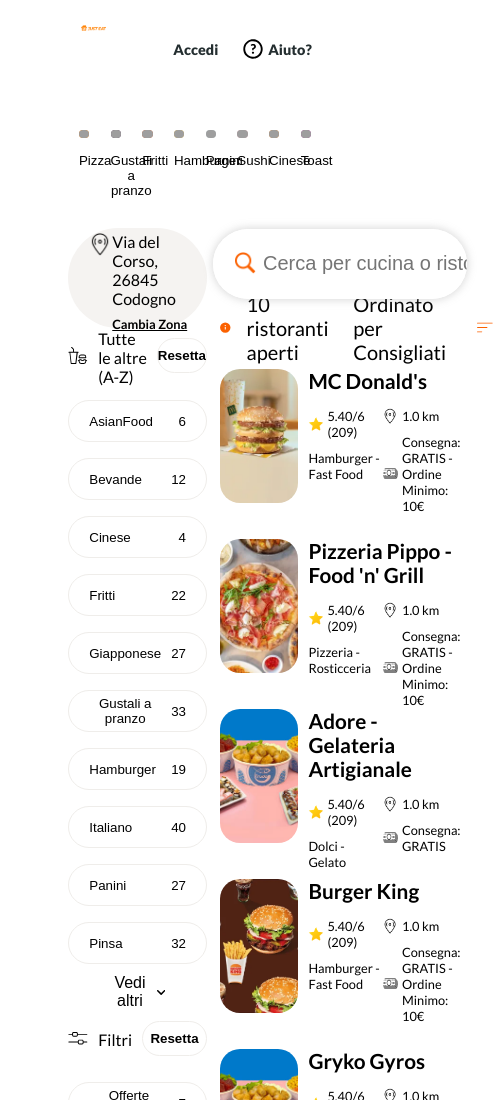
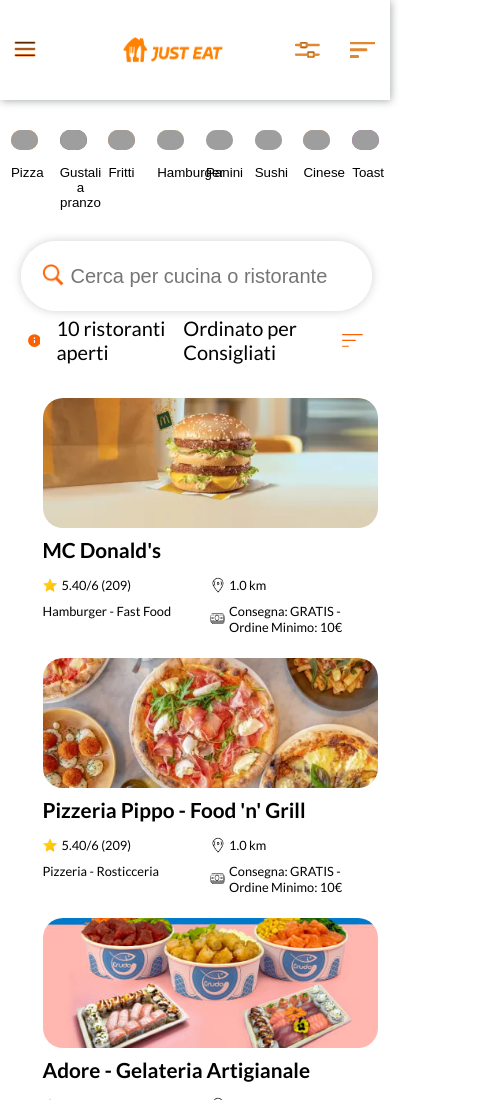
Before and after one commit to GabrieleBarberio/team3-justeat, a plain HTML site: page components/skeleton/index.html in a window 390 px wide. Shown: the top 1100 px of the page, 501 px wide, since content can reach past the window. Drawn offline with Linux system fonts and the light colour scheme; grey boxes are pictures that could not be loaded; a web font is replaced by a local one.

Commit message:
style: styled card responsive

```diff
--- a/components/navbar/style.scss
+++ b/components/navbar/style.scss
@@ -3,6 +3,65 @@
   padding: 0;
   box-sizing: border-box;
 }
+
+@media screen and (max-width: 767px) {
+
+  .upper-navbar{
+    box-shadow: 1px 1px 8px #242e3063;
+    margin: 0 !important;
+    display: flex;
+    justify-content: space-around;
+    align-items: center;
+    width: 100% !important;
+    .upper-logo{
+      padding: 0 !important;
+      flex-grow: 1;
+      justify-content: center;
+      .justeat-logo{
+        width: 100px;
+        display: flex;
+        align-items:center;
+      }
+    }
+    .upper-left{
+      display: block;
+      button{
+        width: 50px;
+        border: none;
+        background: transparent;
+      }
+    }
+
+    .upper-right {
+      display: none !important;
+    }
+    .upper-right2{
+      display: flex !important;
+
+  }
+ }
+ .bottom-navbar {
+  width: 100% !important;
+  display: flex;
+  padding-top: 0;
+  overflow-x: scroll;
+  .food-card {
+    width: 100% !important;
+}}
+.main-wrapper{
+  .side-wrapper{
+    display: none !important;
+  }
+}
+
+
+
+}
+
+
+
+
+
 
 body {
   width: 100vw;
@@ -16,10 +75,12 @@ body {
     padding-top: 0;
     .upper-logo {
       display: flex;
-      width: 15%;
-      height: 57%;
-      padding-top: 15px;
-      padding-left: 13px;
+      width: 120px;
+      height: auto;
+    /* padding-top: 15px; */
+    /* padding-left: 13px; */
+    justify-content: center;
+    align-items: center;
       .justeat-logo {
         background-color: transparent;
         border: none;
@@ -28,6 +89,9 @@ body {
         width: 100%;
       }
     }
+  }
+  .upper-left{
+    display: none;
   }
   .upper-right {
     display: flex;
@@ -47,6 +111,26 @@ body {
       height: 20px;
       padding-right: 5px;
     }
+  }
+  .upper-right2{
+    display: none;
+    margin-left: auto;
+    align-items: center;
+    gap: 25px;
+    padding-right: 10px;
+    a {
+      text-decoration: none;
+      font-weight: 800;
+      color: #242e30;
+      font-size: 0.9rem;
+      line-height: 1.5;
+      display: flex;
+    }
+    svg {
+      width: 30px;
+      padding-right: 5px;
+    }
+
   }
   .bottom-navbar {
     width: 65%;
--- a/components/skeleton/index.html
+++ b/components/skeleton/index.html
@@ -14,6 +14,9 @@
   </head>
   <body>
     <div class="upper-navbar">
+      <div class="upper-left">
+        <button><svg xmlns="http://www.w3.org/2000/svg" stroke="#f36805" data-name="Layer 1" id="Layer_1" viewBox="0 0 64 64"><path d="M19,24a1,1,0,0,1,1-1H44a1,1,0,0,1,0,2H20A1,1,0,0,1,19,24Zm25,7H20a1,1,0,0,0,0,2H44a1,1,0,0,0,0-2Zm0,8H20a1,1,0,0,0,0,2H44a1,1,0,0,0,0-2Z"/></svg> </button>
+      </div>
       <div class="upper-logo">
         <!-- <svg
           xmlns="http://www.w3.org/2000/svg"
@@ -48,6 +51,12 @@
           Aiuto?
         </a>
       </div>
+      <div class="upper-right2">
+        <a href="#"><svg xmlns="http://www.w3.org/2000/svg" stroke="#e1872f" viewBox="0 0 23 15" class="c-ficon c-ficon--sliders"><path d="M.88 3.3a.55.55 0 1 1 0-1.1h4.4a.55.55 0 1 1 0 1.1H.88zm20.9-1.1a.55.55 0 0 1 0 1.1h-11a.55.55 0 0 1 0-1.1h11zm0 8.8a.55.55 0 0 1 0 1.1h-4.4a.55.55 0 1 1 0-1.1h4.4zM.88 12.1a.55.55 0 0 1 0-1.1h11a.55.55 0 0 1 0 1.1h-11zm5.5-11c-.3 0-.55.25-.55.55v2.2c0 .3.25.55.55.55h3.3c.3 0 .55-.25.55-.55v-2.2c0-.3-.24-.55-.55-.55h-3.3zm0-1.1h3.3c.91 0 1.65.74 1.65 1.65v2.2c0 .91-.74 1.65-1.65 1.65h-3.3c-.9 0-1.65-.74-1.65-1.65v-2.2C4.73.74 5.47 0 6.38 0zm6.6 9.9c-.3 0-.55.25-.55.55v2.2c0 .3.25.55.55.55h3.3c.3 0 .55-.25.55-.55v-2.2c0-.3-.24-.55-.55-.55h-3.3zm0-1.1h3.3c.91 0 1.65.74 1.65 1.65v2.2c0 .91-.74 1.65-1.65 1.65h-3.3c-.9 0-1.65-.74-1.65-1.65v-2.2c0-.91.74-1.65 1.65-1.65z"></path></svg></a>
+        <a href="#">
+          <svg xmlns="http://www.w3.org/2000/svg" stroke="#e1872f" viewBox="0 0 16 10" class="c-ficon c-ficon--sort"><path d="M.44.89a.44.44 0 0 1 0-.89h15.12a.44.44 0 0 1 0 .89H.44zm0 4.44a.44.44 0 0 1 0-.89h9.78a.44.44 0 1 1 0 .9H.44zm0 4.45a.44.44 0 0 1 0-.9H4.9a.44.44 0 1 1 0 .9H.44z"></path></svg>
+        </a>
+      </div>
     </div>
     <div class="bottom-navbar">
       <div class="food-card">
@@ -61,6 +70,7 @@
             />
           <div class="button-description">
             <svg
+
               xmlns="http://www.w3.org/2000/svg"
               viewBox="0 0 17 12"
               class="c-ficon c-ficon--tick FilterPill_c-filterPill-icon_2Vk2V"
@@ -220,6 +230,7 @@
             </div>
           </button>
         </button>
+
       </div>
     </div>
 
```
Also changed, not shown: components/listing-cards/index.css, components/navbar/style.css, 1 other file.
